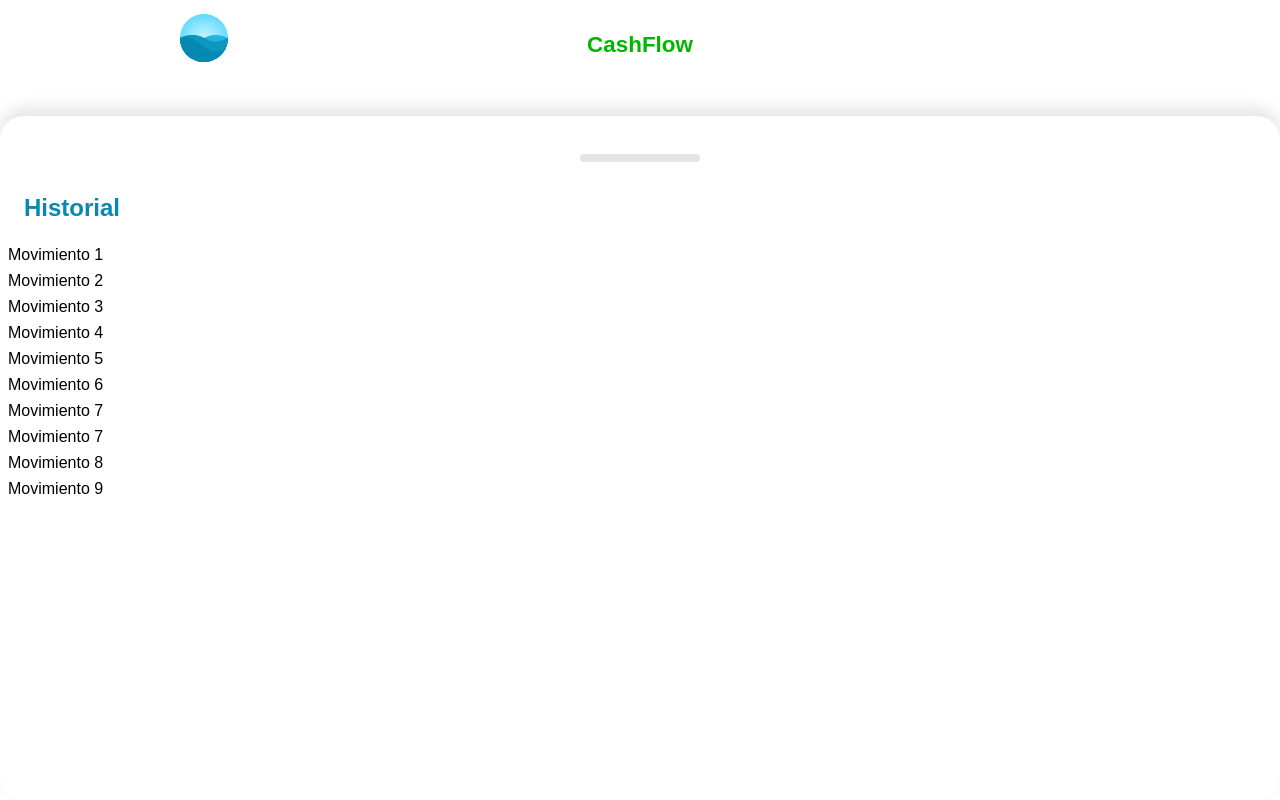
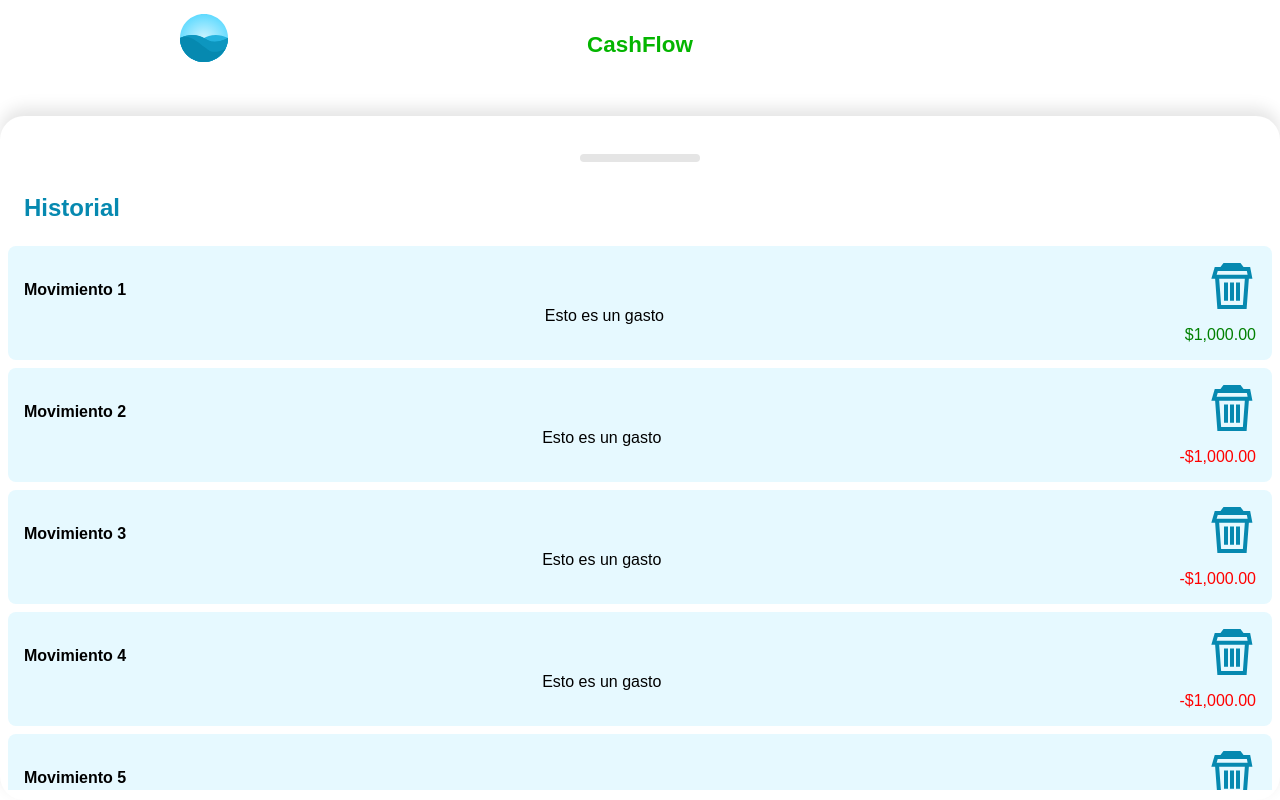
Before and after one commit to Edracobi028/app-cashFlow, a Vue app: page / in a window 1280 px wide. Both pictures are taken after a click on the element 640 px from the left and 758 px from the top of the page. Built offline with nearby package versions, Linux system fonts and the light colour scheme.

Commit message:
Lista del historial 9/21

```diff
--- a/src/components/Home.vue
+++ b/src/components/Home.vue
@@ -51,22 +51,22 @@
         id: 1,
         title: "Movimiento 2",
         description: "Esto es un gasto",
-        amount: 1000,
+        amount: -1000,
       },{
         id: 2,
         title: "Movimiento 3",
         description: "Esto es un gasto",
-        amount: 1000,
+        amount: -1000,
       },{
         id: 3,
         title: "Movimiento 4",
         description: "Esto es un gasto",
-        amount: 1000,
+        amount: -1000,
       },{
         id: 4,
         title: "Movimiento 5",
         description: "Esto es un gasto",
-        amount: 1000,
+        amount: -1000,
       },{
         id: 5,
         title: "Movimiento 6",
--- a/src/components/Movements/Index.vue
+++ b/src/components/Movements/Index.vue
@@ -3,9 +3,13 @@
     <h2 class="title">Historial</h2>
     <div class="content">
       <Movement
-        v-for="movement in movements"
-        :key="movement.id"
-        :title="movement.title"
+        v-for=" { id, title, description, amount } in movements"
+        :key="id"
+        :id="id"
+        :title="title"
+        :description = "description"
+        :amount = "amount"
+        @remove="remove"
       />
     </div>
   </div>
@@ -27,7 +31,13 @@
 
 //toRefs para hacerlo reactivos los props
 const { movements } = toRefs(props);
+
+
+const remove = (id) => {
+  console.log("remove", id);
+}
 </script>
+
 
 <style scoped>
   .movements {
--- a/src/components/Movements/Movement.vue
+++ b/src/components/Movements/Movement.vue
@@ -1,18 +1,98 @@
 <template>
-    <div class="movement">
-        {{ title }}
+  <div class="movement">
+    <div class="content">
+      <h4>{{ title }}</h4>
+      <p>{{ description }}</p>
     </div>
+    <div class="action">
+      <img src="@/assets/trash-icon.svg" alt="borrar" @click="remove" />
+      <p :class="{
+        'red' : isNegative,
+        'green' : !isNegative
+         }" >{{ amountCurrency }}</p>
+    </div>
+  </div>
 </template>
 
 <script setup>
-import { toRefs, defineProps } from 'vue';
+import { toRefs, defineProps, defineEmits, computed } from "vue";
+
+const currencyFormatter = new Intl.NumberFormat("es-MX", {
+  style: "currency",
+  currency: "MXN",
+});
+
+
 
 const props = defineProps({
-    title:{
-        type:String,
-    }
+  id: {
+    type: Number,
+  },
+  title: {
+    type: String,
+  },
+  description: {
+    type: String,
+  },
+  amount: {
+    type: Number,
+  },
 });
 
-const { title } = toRefs(props);
+
+const { id, title, description, amount } = toRefs(props);
+
+const amountCurrency = computed(
+    () => currencyFormatter.format(amount.value )
+);
+//igual auna computada que recibe como argumento una funcion
+const isNegative = computed(() => amount.value < 0);
+
+const emit = defineEmits(["remove"]); //emitir el evento remove
+
+//valor emitido desde movement y lo recibe quien use este componente
+const remove = () => {
+    emit("remove", id.value);
+};
+
 
 </script>
+
+<style scoped>
+.movement {
+  display: flex;
+  justify-content: space-between;
+  align-items: center;
+  width: 100%;
+  padding: 16px;
+  background-color: #e6f9ff;
+  border-radius: 8px;
+  box-sizing: border-box;
+}
+.movement .content {
+  width: 100%;
+}
+.movement .action {
+  display: flex;
+  justify-content: space-between;
+  align-items: flex-end;
+  flex-direction: column;
+}
+h4,
+p {
+  margin: 0;
+  padding: 0;
+}
+h4 {
+  margin-bottom: 8px;
+}
+.movement .action img {
+  margin-bottom: 16px;
+}
+.red {
+  color: red;
+}
+.green {
+  color: green;
+}
+</style>
```
Lines whose indentation alone changed are shown as unchanged.
